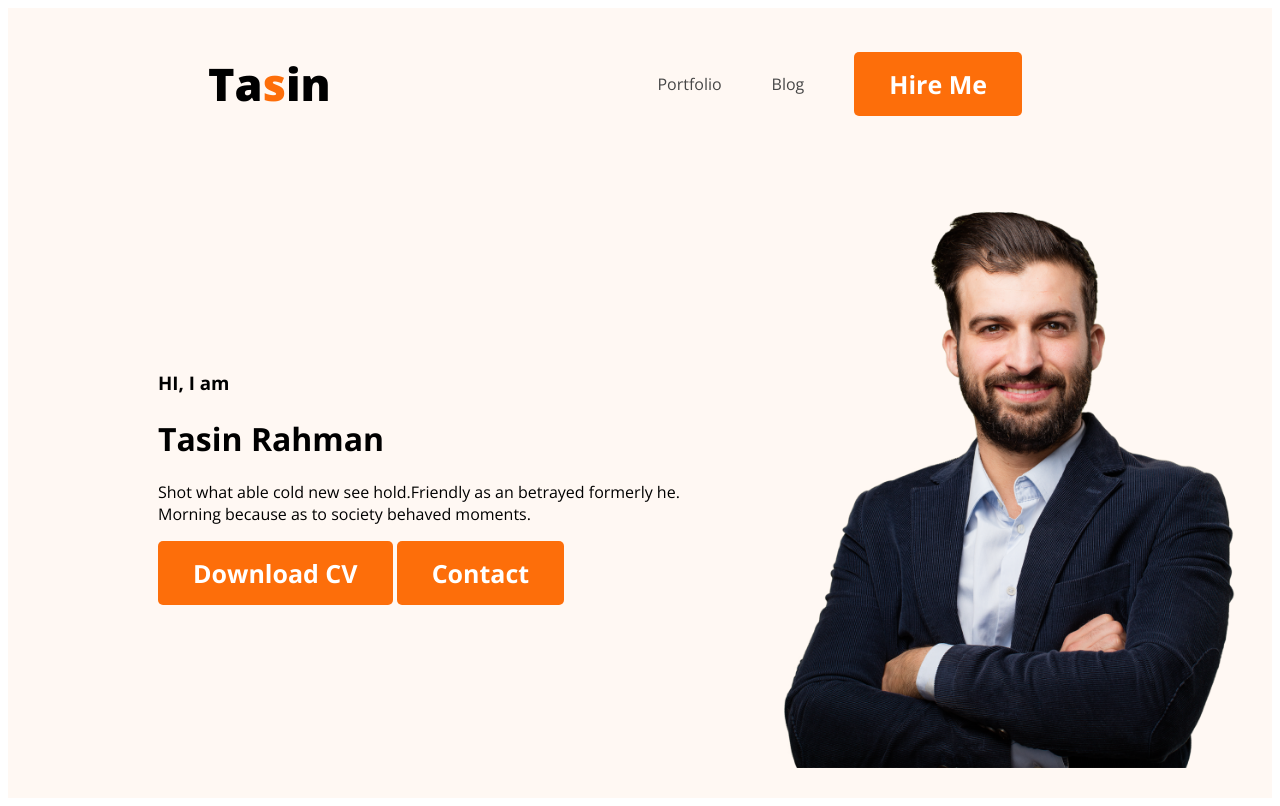
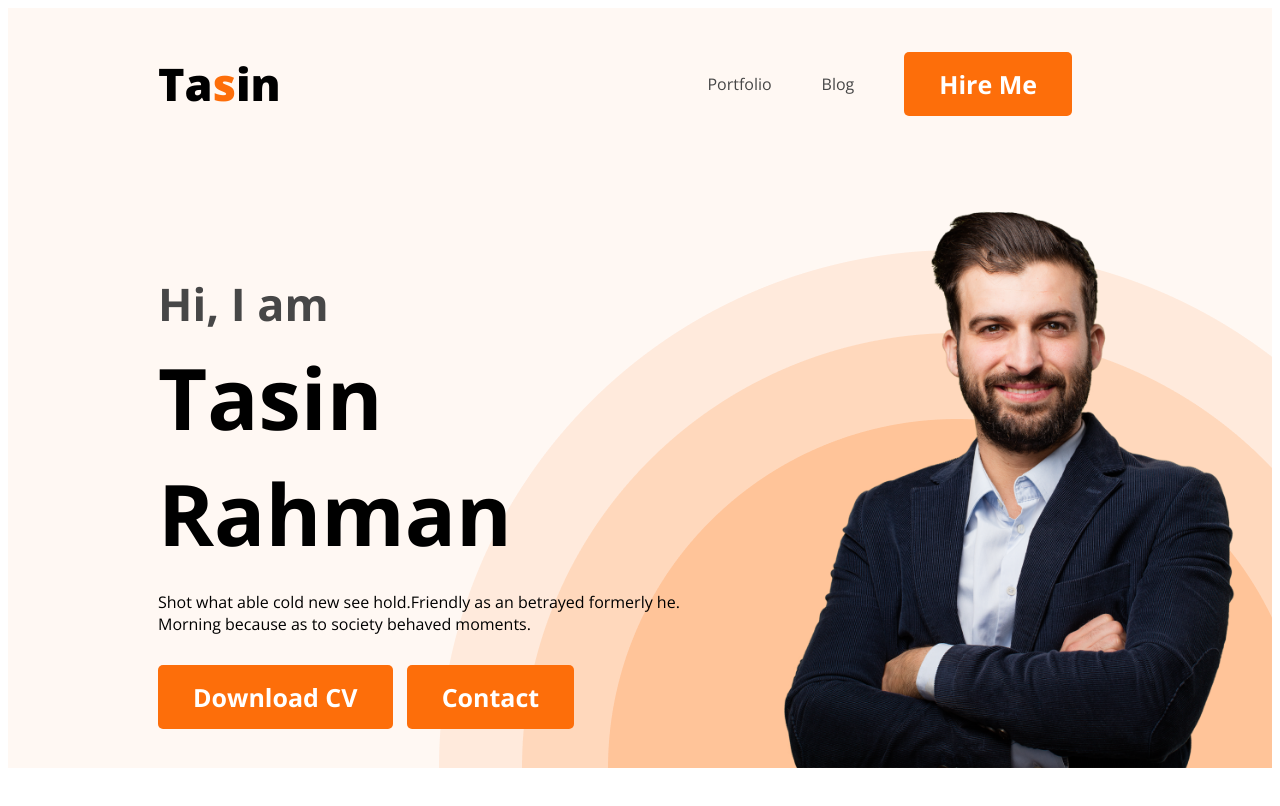
Before and after one commit to Tasin1025/developer-portfolio, a plain HTML site: page index.html in a window 1280 px wide. Drawn offline with nearby package versions, Linux system fonts and the light colour scheme.

Commit message:
header part done

```diff
--- a/index.html
+++ b/index.html
@@ -23,12 +23,12 @@
         </nav>
 
         <div class="banner">
-            <div>
-                <h3 class="banner-greeting">HI, I am</h3>
+            <div class="banner-content">
+                <h3 class="banner-greeting">Hi, I am</h3>
                 <h1 class="banner-title"> Tasin Rahman</h1>
-                <p> Shot what able cold new see hold.Friendly as an betrayed formerly he. Morning because as to society behaved moments.</p>
+                <p class="banner-description"> Shot what able cold new see hold.Friendly as an betrayed formerly he. Morning because as to society behaved moments.</p>
                 <button class="btn-primary"> Download CV </button>
-                <button class="btn-primary"> Contact </button>
+                <button class="btn-primary" style="margin-left: 10px;"> Contact </button>
             </div>
             <img class="profile-pic" src="images/hardy.png" alt="a picture of hardy">
         </div>
--- a/styles/portfolio.css
+++ b/styles/portfolio.css
@@ -7,7 +7,7 @@
 nav {
     display: flex;
     justify-content: space-between;
-    margin: 0 200px;
+    margin: 0 150px;
 }
 .btn-primary {
     background: #FD6E0A;
@@ -54,10 +54,37 @@ nav a {
     background-color: #FFF8F3;
 }
 .banner {
-    padding: 30px 30px 30px 150px;
+    padding: 30px 30px 0px 150px;
     display: flex;
     align-items: center;
+    background-image: url("../images/header_bg.png");
+    background-repeat: no-repeat;
+    background-position: bottom right;
+    justify-content: space-between;
 }
+.banner-content {
+    max-width: 610px;
+
+}
+
 .banner .profile-pic {
     width: 500px;
 }
+.banner-greeting {
+    font-size: 45px;
+    font-style: normal;
+    font-weight: 600;
+    color: #474747;
+    margin-bottom: 0px;
+
+}
+.banner-title {
+    font-size: 85px;
+font-style: normal;
+font-weight: 700;
+margin-top: 5px;
+margin-bottom: 20px;
+}
+.banner-description {
+    margin-bottom: 30px;
+}
```
